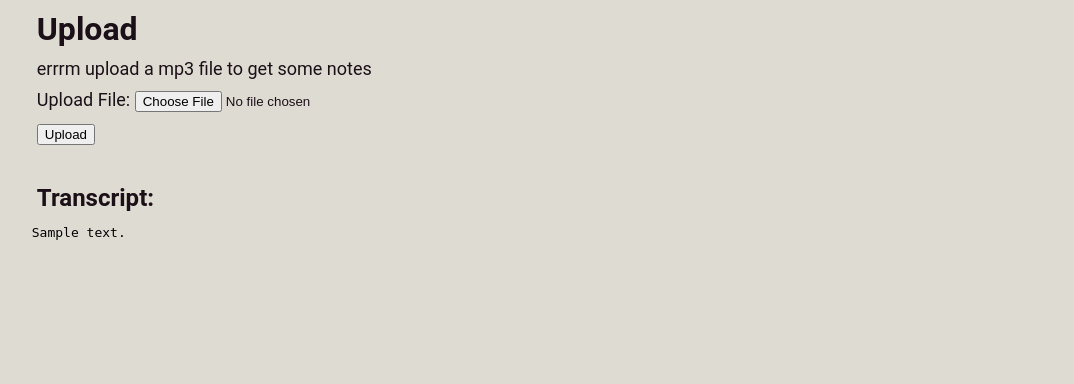
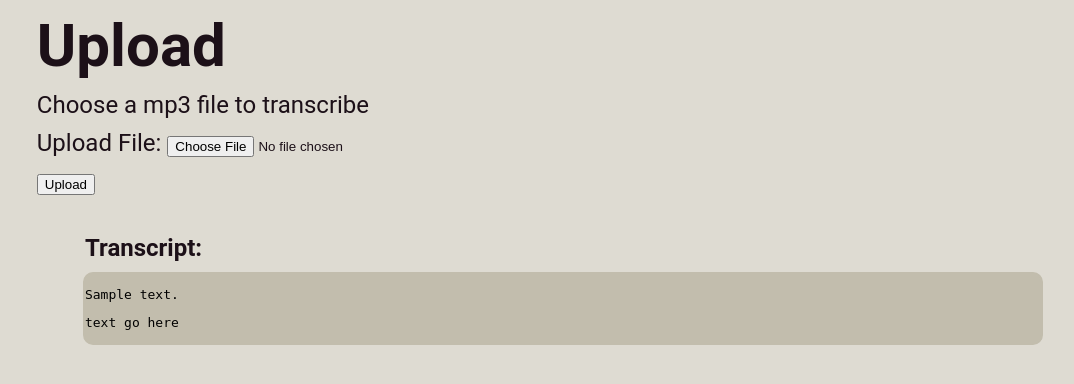
Before and after one commit to AjaySlngh/NoteAI, a Flask app: template flaskr/templates/upload.html in a window 1280 px wide. Shown: the part 48-432 px from the top of the page, without its empty margins (77-1151 px from the left). Run offline with Flask 3, Linux system fonts and the light colour scheme; the template is opened without the code that fills it: most values are stand-ins (such as "Sample title", 1, 10 or a date in 2020).

Commit message:
update UI

```diff
--- /dev/null
+++ b/flaskr/templates/styles.css
@@ -0,0 +1,108 @@
+body{
+    background-color:#DEDBD2;
+    margin: 0px 0px;
+    font-family: Roboto, Arial;
+}
+h1,h2,h3{
+    color:#1C1018;
+    margin: 10px 5px;
+}
+
+h1{
+    font-size: 60px;
+}
+h2{
+    margin-left:5%;
+}
+p{
+    color:#1C1018;
+    font-size: 24px;
+    margin: 10px 5px;
+
+}
+
+header,footer,main{
+    margin: 0px auto;
+    width:83vw;
+}
+
+a:link{
+    color:#DA4167;
+}
+a:visited{
+    color:#AD5E72;
+}
+a:focus{
+    color:#214F4B;
+}
+a:hover{
+    color:#B0C4B1;
+}
+a:active{
+    color:#DEDBD2;
+}
+
+/* Style the navigation menu */
+.topnav {
+    overflow: hidden;
+    background-color: #333;
+    position: relative;
+  }
+
+  /* Hide the links inside the navigation menu (except for logo/home) */
+  .topnav #myLinks {
+    display: none;
+  }
+
+
+  /* Style navigation menu links */
+  .topnav a {
+    color: white;
+    padding: 14px 16px;
+    text-decoration: none;
+    font-size: 17px;
+    display: block;
+  }
+
+  /* Style the hamburger menu */
+  .topnav a.icon {
+    background: #1C1018;
+    display: block;
+    position: absolute;
+    right: 0;
+    top: 0;
+  }
+
+  /* Add a grey background color on mouse-over */
+  .topnav a:hover {
+    background-color: #B0C4B1;
+    color: #1C1018;
+  }
+
+  /* Style the active link (or home/logo) */
+  .active {
+    background-color: #214F4B;
+    color: white;
+  }
+
+  .inactive{
+    background-color: #214F4B;
+  }
+
+  #sideImage{
+    margin: 0 10px;
+    width:40%;
+    border: 1px solid black;
+    float:right;
+    box-shadow: 5px 5px 15px;
+    border-radius: 5px;
+  }
+
+  .border{
+    width:90%;
+    margin-left: auto;
+    margin-right: auto;
+    border: 2px solid #C2BDAD;
+    background-color: #C2BDAD;
+    border-radius: 10px;
+  }
--- a/flaskr/templates/upload.html
+++ b/flaskr/templates/upload.html
@@ -30,16 +30,17 @@
 
     <main>
         <h1>Upload</h1>
-        <p>errrm upload a mp3 file to get some notes</p>
+        <p>Choose a mp3 file to transcribe</p>
         <form enctype="multipart/form-data" action="uploading" method="post">
             <p>Upload File: <input type="file" name="filename" accept="audio/mp3"/></p>
             <p><input type="submit" value="Upload" /></p>
         </form>
         <br>
         <h2>Transcript:</h2>
-        <form Name="Transcript" Method="" Acrtion="">
+        <div class="border">
             <pre>{{content}}</pre>
-        </form>
+            <pre>text go here</pre>
+        <div>
     </main>
     <footer>
 
```
Also changed, not shown: flaskr/templates/frontPage.html (+9 -3 lines).
